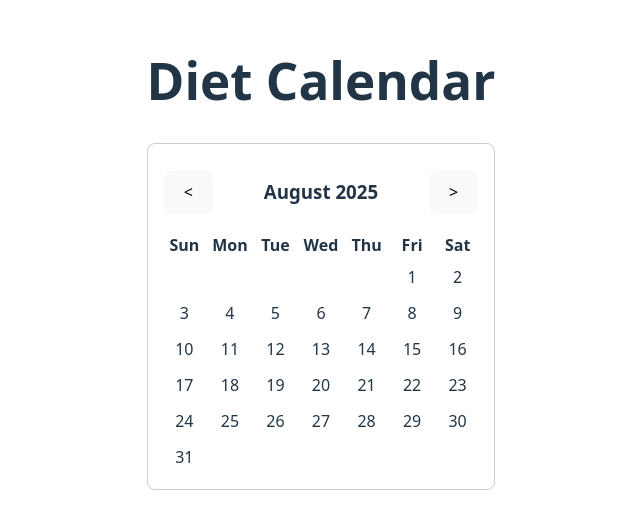
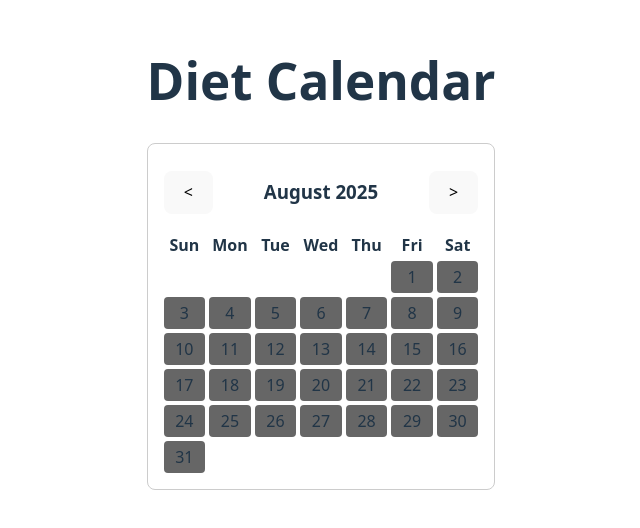
Before and after one commit to arturlicks/DietCalendarReact, a React (Vite) app: page / in a window 1280 px wide. Shown: the part 130-658 px from the top of the page, without its empty margins (319-959 px from the left). Built offline with nearby package versions, Linux system fonts and the light colour scheme.

Commit message:
Implement calendar meal selection with modal

```diff
--- a/src/Calendar.jsx
+++ b/src/Calendar.jsx
@@ -1,7 +1,13 @@
-import { useState } from 'react';
+import { useState, useMemo } from 'react';
+import MealModal from './MealModal';
+import CalendarGrid from './CalendarGrid';
 
 function getDaysInMonth(year, month) {
     return new Date(year, month + 1, 0).getDate();
+}
+
+function getDateKey(year, month, day) {
+    return `${year}-${String(month + 1).padStart(2, '0')}-${String(day).padStart(2, '0')}`;
 }
 
 export default function Calendar() {
@@ -9,8 +15,25 @@ export default function Calendar() {
     const [currentMonth, setCurrentMonth] = useState(today.getMonth());
     const [currentYear, setCurrentYear] = useState(today.getFullYear());
 
+    // Store selections per day
+    const [selections, setSelections] = useState({});
+    const [selectedDay, setSelectedDay] = useState(null);
+    const [mealSelections, setMealSelections] = useState({
+        Lunch: false,
+        Snack: false,
+        Dinner: false,
+    });
+
     const daysInMonth = getDaysInMonth(currentYear, currentMonth);
     const firstDay = new Date(currentYear, currentMonth, 1).getDay();
+
+    // Memoize days array for performance
+    const days = useMemo(() => {
+        const arr = [];
+        for (let i = 0; i < firstDay; i++) arr.push(null);
+        for (let d = 1; d <= daysInMonth; d++) arr.push(d);
+        return arr;
+    }, [firstDay, daysInMonth]);
 
     const prevMonth = () => {
         setCurrentMonth((m) => (m === 0 ? 11 : m - 1));
@@ -22,9 +45,32 @@ export default function Calendar() {
         if (currentMonth === 11) setCurrentYear((y) => y + 1);
     };
 
-    const days = [];
-    for (let i = 0; i < firstDay; i++) days.push(null);
-    for (let d = 1; d <= daysInMonth; d++) days.push(d);
+    // Modal handlers
+    const openModal = (day) => {
+        setSelectedDay(day);
+        const key = getDateKey(currentYear, currentMonth, day);
+        setMealSelections(selections[key] || { Lunch: false, Snack: false, Dinner: false });
+    };
+
+    const closeModal = () => {
+        setSelectedDay(null);
+    };
+
+    const handleCheckboxChange = (meal) => {
+        setMealSelections((prev) => ({
+            ...prev,
+            [meal]: !prev[meal],
+        }));
+    };
+
+    const handleSave = () => {
+        const key = getDateKey(currentYear, currentMonth, selectedDay);
+        setSelections((prev) => ({
+            ...prev,
+            [key]: mealSelections,
+        }));
+        closeModal();
+    };
 
     return (
         <div style={{ maxWidth: 320, margin: '2rem auto', border: '1px solid #ccc', borderRadius: 8, padding: 16 }}>
@@ -35,18 +81,25 @@ export default function Calendar() {
                 </h3>
                 <button onClick={nextMonth}>&gt;</button>
             </div>
-            <div style={{ display: 'grid', gridTemplateColumns: 'repeat(7, 1fr)', gap: 4, marginTop: 8 }}>
-                {['Sun', 'Mon', 'Tue', 'Wed', 'Thu', 'Fri', 'Sat'].map((d) => (
-                    <div key={d} style={{ fontWeight: 'bold', textAlign: 'center' }}>{d}</div>
-                ))}
-                {days.map((d, i) =>
-                    d ? (
-                        <div key={i} style={{ textAlign: 'center', padding: 4 }}>{d}</div>
-                    ) : (
-                        <div key={i}></div>
-                    )
-                )}
-            </div>
+            <CalendarGrid
+                year={currentYear}
+                month={currentMonth}
+                days={days}
+                selections={selections}
+                onDayClick={openModal}
+            />
+            <MealModal
+                open={selectedDay !== null}
+                date={
+                    selectedDay
+                        ? new Date(currentYear, currentMonth, selectedDay).toLocaleDateString()
+                        : ''
+                }
+                mealSelections={mealSelections}
+                onChange={handleCheckboxChange}
+                onClose={closeModal}
+                onSave={handleSave}
+            />
         </div>
     );
 }
--- /dev/null
+++ b/src/CalendarGrid.jsx
@@ -0,0 +1,43 @@
+import React from 'react';
+
+function getDateKey(year, month, day) {
+    return `${year}-${String(month + 1).padStart(2, '0')}-${String(day).padStart(2, '0')}`;
+}
+
+export default function CalendarGrid({
+    year,
+    month,
+    days,
+    selections,
+    onDayClick,
+}) {
+    return (
+        <div style={{ display: 'grid', gridTemplateColumns: 'repeat(7, 1fr)', gap: 4, marginTop: 8 }}>
+            {['Sun', 'Mon', 'Tue', 'Wed', 'Thu', 'Fri', 'Sat'].map((d) => (
+                <div key={d} style={{ fontWeight: 'bold', textAlign: 'center' }}>{d}</div>
+            ))}
+            {days.map((d, i) => {
+                if (!d) return <div key={i}></div>;
+                const key = getDateKey(year, month, d);
+                const hasSelection = selections[key] && (selections[key].Lunch || selections[key].Snack || selections[key].Dinner);
+                return (
+                    <div
+                        key={i}
+                        style={{
+                            textAlign: 'center',
+                            padding: 4,
+                            cursor: 'pointer',
+                            background: hasSelection ? '#4caf50' : '#666666ff',
+                            borderRadius: 4,
+                            color: hasSelection ? '#fff' : undefined,
+                            border: hasSelection ? '2px solid #388e3c' : undefined,
+                        }}
+                        onClick={() => onDayClick(d)}
+                    >
+                        {d}
+                    </div>
+                );
+            })}
+        </div>
+    );
+}
--- /dev/null
+++ b/src/MealModal.jsx
@@ -0,0 +1,55 @@
+import React from 'react';
+
+export default function MealModal({ open, date, mealSelections, onChange, onClose, onSave }) {
+    if (!open) return null;
+    return (
+        <div
+            style={{
+                position: 'fixed',
+                top: 0,
+                left: 0,
+                width: '100vw',
+                height: '100vh',
+                background: 'rgba(0,0,0,0.3)',
+                display: 'flex',
+                alignItems: 'center',
+                justifyContent: 'center',
+                zIndex: 1000,
+            }}
+            onClick={onClose}
+        >
+            <div
+                style={{
+                    background: '#555',
+                    padding: 24,
+                    borderRadius: 8,
+                    minWidth: 240,
+                    boxShadow: '0 2px 8px rgba(0,0,0,0.2)',
+                }}
+                onClick={(e) => e.stopPropagation()}
+            >
+                <h4>
+                    {date}
+                </h4>
+                <form>
+                    {['Lunch', 'Snack', 'Dinner'].map((meal) => (
+                        <div key={meal}>
+                            <label>
+                                <input
+                                    type="checkbox"
+                                    checked={mealSelections[meal]}
+                                    onChange={() => onChange(meal)}
+                                />
+                                {meal}
+                            </label>
+                        </div>
+                    ))}
+                </form>
+                <div style={{ marginTop: 16, display: 'flex', justifyContent: 'flex-end', gap: 8 }}>
+                    <button onClick={onClose}>Cancel</button>
+                    <button onClick={onSave}>Save</button>
+                </div>
+            </div>
+        </div>
+    );
+}
```
